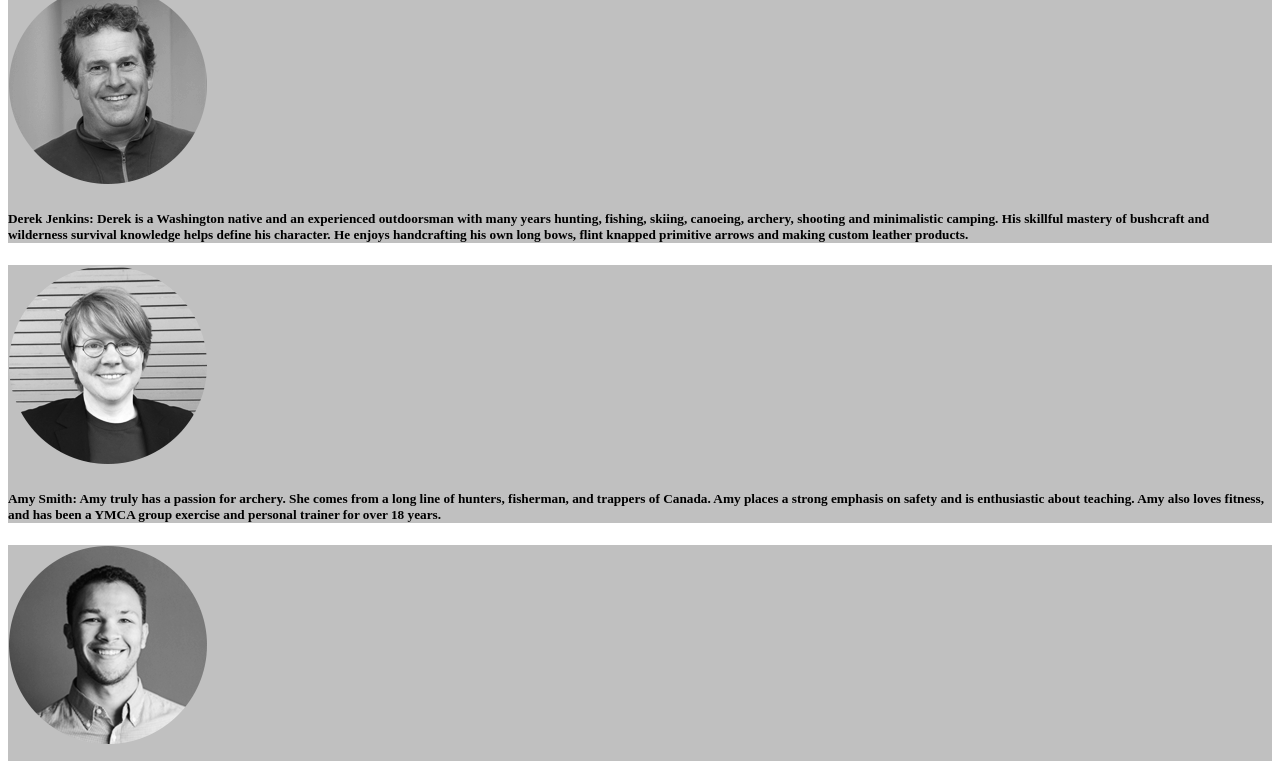
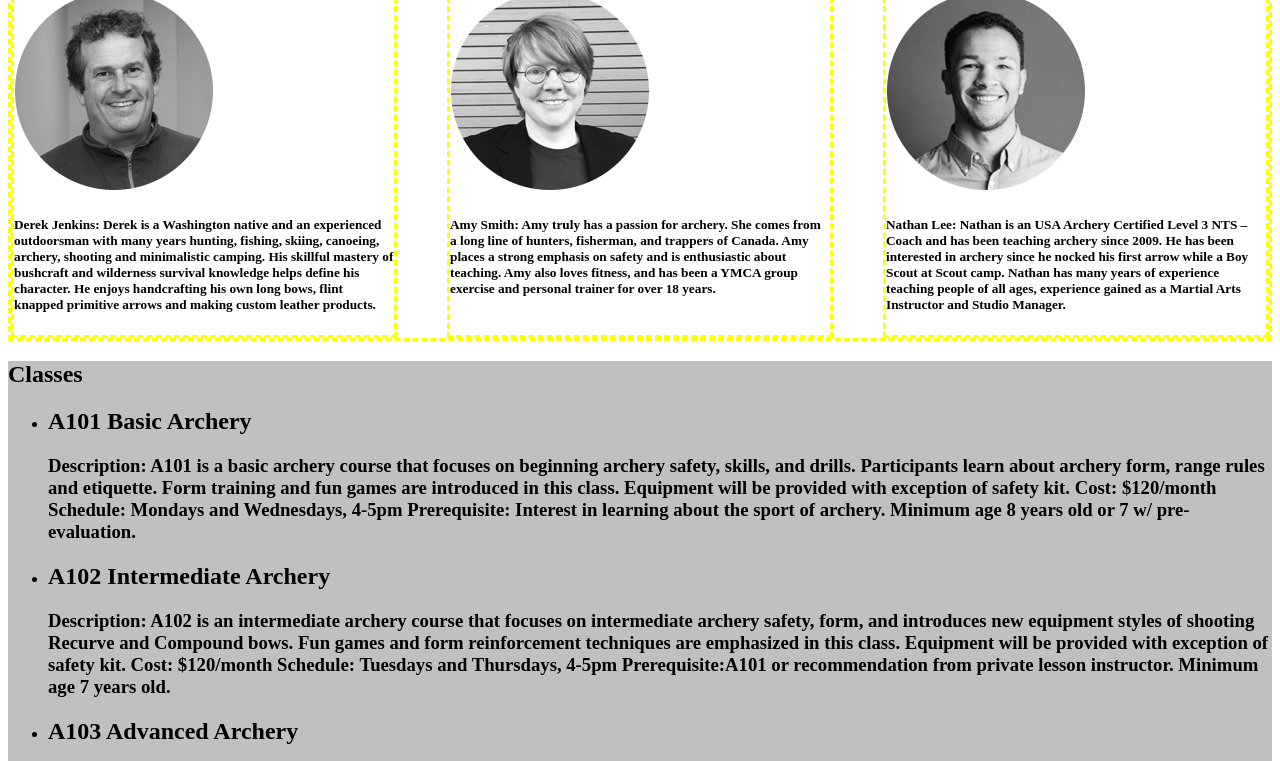
Before and after one commit to ldolphin42/Archery-School, a plain HTML site: page classes.html in a window 1280 px wide. Shown: the part 188-949 px from the top of the page. Drawn offline with Linux system fonts and the light colour scheme.

Commit message:
first commit

```diff
--- a/classes.html
+++ b/classes.html
@@ -11,21 +11,23 @@
       <img src="archeryAcademy-logo-color.PNG" alt="Logo" width="200">
       <a href="Index.html">Home</a>
     </header>
-      <article>
+    <div class="grid-container">
+      <div class="grid-item">
         <img src="instructor-bio-image1.PNG" alt="Derek Jenkins" width="200">
         <h5>Derek Jenkins: Derek is a Washington native and an experienced outdoorsman with many years hunting, fishing, skiing, canoeing, archery, shooting and minimalistic camping. His skillful mastery of bushcraft and wilderness survival knowledge helps define his character. He enjoys handcrafting his own long bows, flint knapped primitive arrows and making custom leather products.
         </h5>
-      </article>
-      <article>
+      </div>
+      <div class="grid-item">
         <img src="instructor-bio-image2.PNG" alt="Amy Smith" width="200">
         <h5>Amy Smith: Amy truly has a passion for archery. She comes from a long line of hunters, fisherman, and trappers of Canada. Amy  places a strong emphasis on safety and is enthusiastic about teaching. Amy also loves fitness, and  has been a YMCA group exercise and personal trainer for over 18 years.
         </h5>
-      </article>
-      <article>
+      </div>
+      <div class="grid-item">
         <img src="instructor-bio-image3.PNG" alt="Nathan Lee" width="200">
         <h5>Nathan Lee: Nathan is an USA Archery Certified Level 3 NTS – Coach and has been teaching archery since 2009. He has been interested in archery since he nocked his first arrow while a Boy Scout at Scout camp. Nathan has many years of experience teaching people of all ages, experience gained as a Martial Arts Instructor and Studio Manager.
         </h5>
-      </article>
+      </div>
+    </div>
       <article>
         <H2>Classes</H2>
         <ul>
--- a/styles.css
+++ b/styles.css
@@ -10,3 +10,14 @@ footer {
 a {
   font-size: 40px;
 }
+.grid-container {
+  display: grid;
+  grid-column-gap: 50px;
+  grid-row-gap: 50px;
+  grid-template-columns: auto auto auto;
+}
+div {
+  border-style: dashed;
+  border-width: medium;
+  border-color: yellow;
+}
```
Also changed, not shown: index.html (+4 -0 lines).
